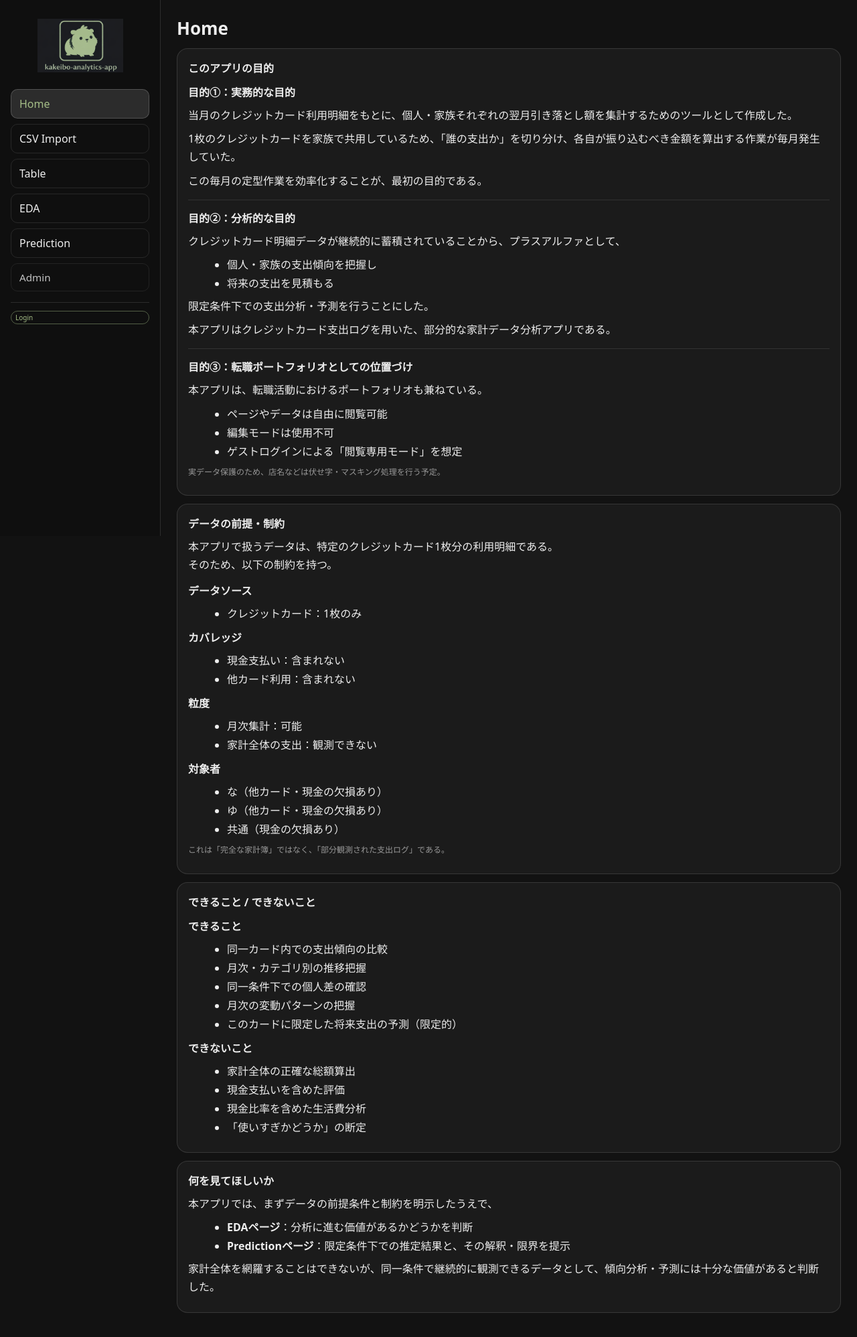
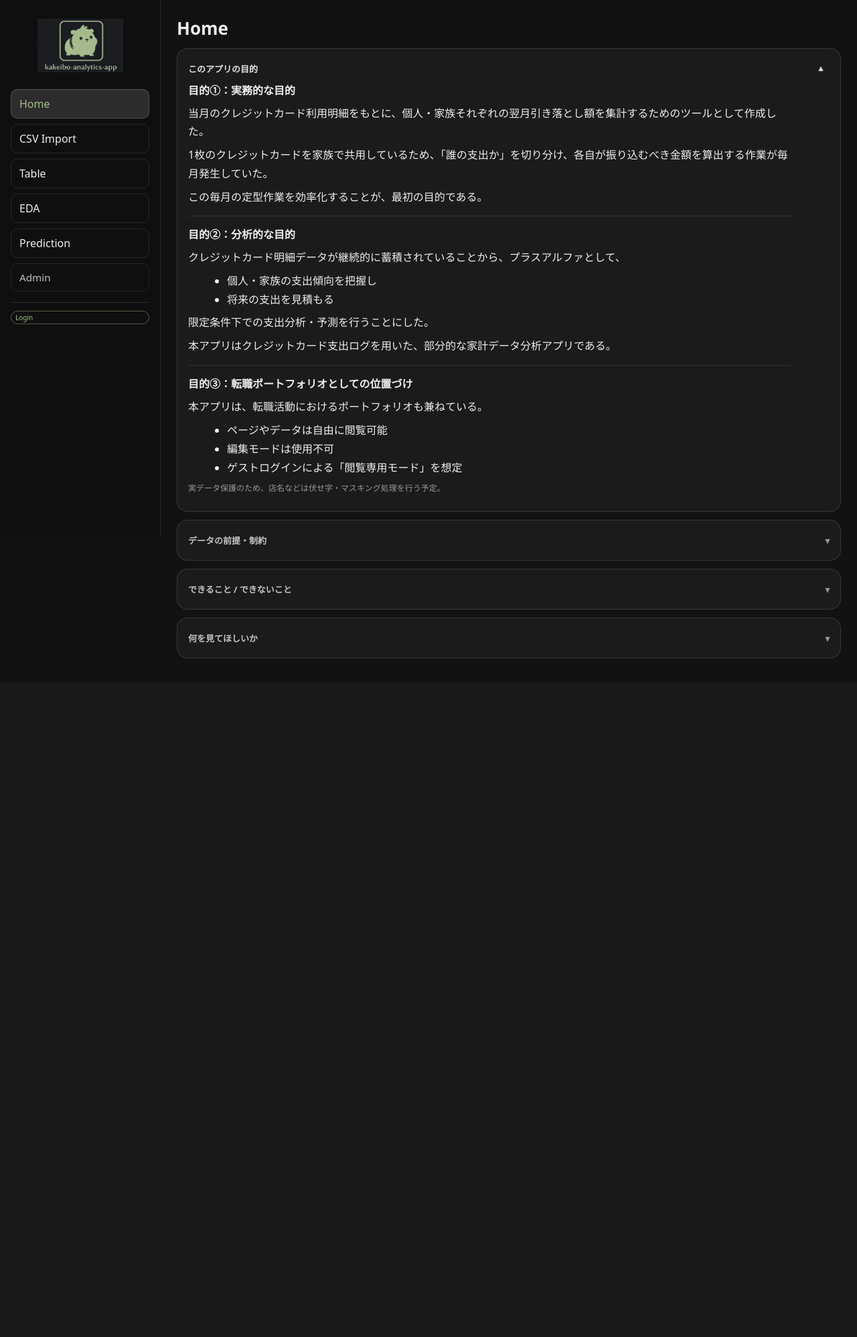
Before and after one commit to yoshimu-urami-nats/kakeibo-analytics-app, a Django app: page / in a window 1280 px wide. Shown: the whole page at 67% size. After the commit the page ends 983 px from the top, so only its background shows below. Run offline with Django 5.2, Linux system fonts and the light colour scheme.

Commit message:
Homeをカード化、アコーディオン追加

```diff
--- a/account/templates/account/home.html
+++ b/account/templates/account/home.html
@@ -4,94 +4,100 @@
 {% block content %}
 <h1>Home</h1>
 
+<!-- 1) 目的：open にして最初に見せる -->
 <div class="card">
-  <h2 class="h2">このアプリの目的</h2>
+  <details class="acc home-acc" open>
+    <summary class="acc-title">
+      <span class="acc-label">このアプリの目的</span>
+    </summary>
 
-  <h3 class="h2" style="margin-top:12px;">目的①：実務的な目的</h3>
-  <p>
-    当月のクレジットカード利用明細をもとに、個人・家族それぞれの翌月引き落とし額を集計するためのツールとして作成した。
-  </p>
-  <p>
-    1枚のクレジットカードを家族で共用しているため、「誰の支出か」を切り分け、各自が振り込むべき金額を算出する作業が毎月発生していた。
-  </p>
-  <p>
-    この毎月の定型作業を効率化することが、最初の目的である。
-  </p>
+    <div class="summary-content">
+      <div class="summary-inner">
+        <h3 class="h2">目的①：実務的な目的</h3>
+        <p>当月のクレジットカード利用明細をもとに、個人・家族それぞれの翌月引き落とし額を集計するためのツールとして作成した。</p>
+        <p>1枚のクレジットカードを家族で共用しているため、「誰の支出か」を切り分け、各自が振り込むべき金額を算出する作業が毎月発生していた。</p>
+        <p>この毎月の定型作業を効率化することが、最初の目的である。</p>
 
-  <hr style="border:0;border-top:1px solid rgba(255,255,255,.10); margin:14px 0;">
+        <hr>
 
         <h3 class="h2">目的②：分析的な目的</h3>
-  <p>
-    クレジットカード明細データが継続的に蓄積されていることから、プラスアルファとして、
-  </p>
+        <p>クレジットカード明細データが継続的に蓄積されていることから、プラスアルファとして、</p>
         <ul>
           <li>個人・家族の支出傾向を把握し</li>
           <li>将来の支出を見積もる</li>
         </ul>
-  <p>
-    限定条件下での支出分析・予測を行うことにした。
-  </p>
-  <p>
-    本アプリはクレジットカード支出ログを用いた、部分的な家計データ分析アプリである。
-  </p>
+        <p>限定条件下での支出分析・予測を行うことにした。</p>
+        <p>本アプリはクレジットカード支出ログを用いた、部分的な家計データ分析アプリである。</p>
 
-  <hr style="border:0;border-top:1px solid rgba(255,255,255,.10); margin:14px 0;">
+        <hr>
 
         <h3 class="h2">目的③：転職ポートフォリオとしての位置づけ</h3>
-  <p>
-    本アプリは、転職活動におけるポートフォリオも兼ねている。
-  </p>
+        <p>本アプリは、転職活動におけるポートフォリオも兼ねている。</p>
         <ul>
           <li>ページやデータは自由に閲覧可能</li>
           <li>編集モードは使用不可</li>
           <li>ゲストログインによる「閲覧専用モード」を想定</li>
         </ul>
-  <p class="muted">
-    実データ保護のため、店名などは伏せ字・マスキング処理を行う予定。
-  </p>
+        <p class="muted">実データ保護のため、店名などは伏せ字・マスキング処理を行う予定。</p>
+      </div>
+    </div>
+  </details>
 </div>
 
+<!-- 2) 前提・制約 -->
 <div class="card">
-  <h2 class="h2">データの前提・制約</h2>
+  <details class="acc home-acc">
+    <summary class="acc-title">
+      <span class="acc-label">データの前提・制約</span>
+    </summary>
 
+    <div class="summary-content">
+      <div class="summary-inner">
         <p>
           本アプリで扱うデータは、特定のクレジットカード1枚分の利用明細である。<br>
           そのため、以下の制約を持つ。
         </p>
 
-  <h3 class="h2" style="margin-top:12px;">データソース</h3>
-  <ul>
-    <li>クレジットカード：1枚のみ</li>
-  </ul>
+        <h3 class="h2">データソース</h3>
+        <ul><li>クレジットカード：1枚のみ</li></ul>
 
-  <h3 class="h2" style="margin-top:12px;">カバレッジ</h3>
+        <h3 class="h2">カバレッジ</h3>
         <ul>
           <li>現金支払い：含まれない</li>
           <li>他カード利用：含まれない</li>
         </ul>
 
-  <h3 class="h2" style="margin-top:12px;">粒度</h3>
+        <h3 class="h2">粒度</h3>
         <ul>
           <li>月次集計：可能</li>
           <li>家計全体の支出：観測できない</li>
         </ul>
 
-  <h3 class="h2" style="margin-top:12px;">対象者</h3>
+        <h3 class="h2">対象者</h3>
         <ul>
           <li>な（他カード・現金の欠損あり）</li>
           <li>ゆ（他カード・現金の欠損あり）</li>
           <li>共通（現金の欠損あり）</li>
         </ul>
 
-  <p class="muted">
+        <div class="callout">
           これは「完全な家計簿」ではなく、「部分観測された支出ログ」である。
-  </p>
+        </div>
+      </div>
+    </div>
+  </details>
 </div>
 
+<!-- 3) できる/できない -->
 <div class="card">
-  <h2 class="h2">できること / できないこと</h2>
+  <details class="acc home-acc">
+    <summary class="acc-title">
+      <span class="acc-label">できること / できないこと</span>
+    </summary>
 
-  <h3 class="h2" style="margin-top:12px;">できること</h3>
+    <div class="summary-content">
+      <div class="summary-inner">
+        <h3 class="h2">できること</h3>
         <ul>
           <li>同一カード内での支出傾向の比較</li>
           <li>月次・カテゴリ別の推移把握</li>
@@ -100,7 +106,7 @@
           <li>このカードに限定した将来支出の予測（限定的）</li>
         </ul>
 
-  <h3 class="h2" style="margin-top:12px;">できないこと</h3>
+        <h3 class="h2">できないこと</h3>
         <ul>
           <li>家計全体の正確な総額算出</li>
           <li>現金支払いを含めた評価</li>
@@ -108,22 +114,28 @@
           <li>「使いすぎかどうか」の断定</li>
         </ul>
       </div>
+    </div>
+  </details>
+</div>
 
+<!-- 4) 見てほしい点 -->
 <div class="card">
-  <h2 class="h2">何を見てほしいか</h2>
+  <details class="acc home-acc">
+    <summary class="acc-title">
+      <span class="acc-label">何を見てほしいか</span>
+    </summary>
 
-  <p>
-    本アプリでは、まずデータの前提条件と制約を明示したうえで、
-  </p>
-
+    <div class="summary-content">
+      <div class="summary-inner">
+        <p>本アプリでは、まずデータの前提条件と制約を明示したうえで、</p>
         <ul>
           <li><b>EDAページ</b>：分析に進む価値があるかどうかを判断</li>
           <li><b>Predictionページ</b>：限定条件下での推定結果と、その解釈・限界を提示</li>
         </ul>
-
-  <p>
-    家計全体を網羅することはできないが、同一条件で継続的に観測できるデータとして、傾向分析・予測には十分な価値があると判断した。
-  </p>
+        <p>家計全体を網羅することはできないが、同一条件で継続的に観測できるデータとして、傾向分析・予測には十分な価値があると判断した。</p>
+      </div>
+    </div>
+  </details>
 </div>
 
 {% endblock %}
--- a/static/app_min.css
+++ b/static/app_min.css
@@ -740,3 +740,35 @@ h1{ margin: 0 0 12px; font-size: 26px; }
   border-top: 1px solid rgba(255,255,255,.10);
   margin: 14px 0;
 }
+
+/* ===== Home accordion tuning ===== */
+.home-acc > summary{
+  padding: 4px 0;          /* card の padding があるので summary は薄めでOK */
+}
+
+.home-acc .summary-content{
+  max-width: 900px;        /* Homeは文章なので Summary(680)より広く */
+}
+
+/* 強い1文を“締め”にする枠 */
+.callout{
+  margin-top: 10px;
+  padding: 10px 12px;
+  border-radius: 12px;
+  border: 1px solid rgba(255,255,255,.12);
+  background: rgba(255,255,255,.04);
+  color: rgba(255,255,255,.85);
+}
+
+/* ===== Home accordion: JSなし版（displayで開閉）===== */
+.home-acc > .summary-content{
+  height: auto;     /* ← acc共通の height:0 を無効化 */
+  opacity: 1;       /* ← acc共通の opacity:0 を無効化 */
+  overflow: visible;
+  transition: none; /* ← Homeはアニメ無しでOK */
+  display: none;    /* ← 閉じたら隠す */
+}
+
+.home-acc[open] > .summary-content{
+  display: block;   /* ← 開いたら表示 */
+}
```
Lines whose indentation alone changed are shown as unchanged.
